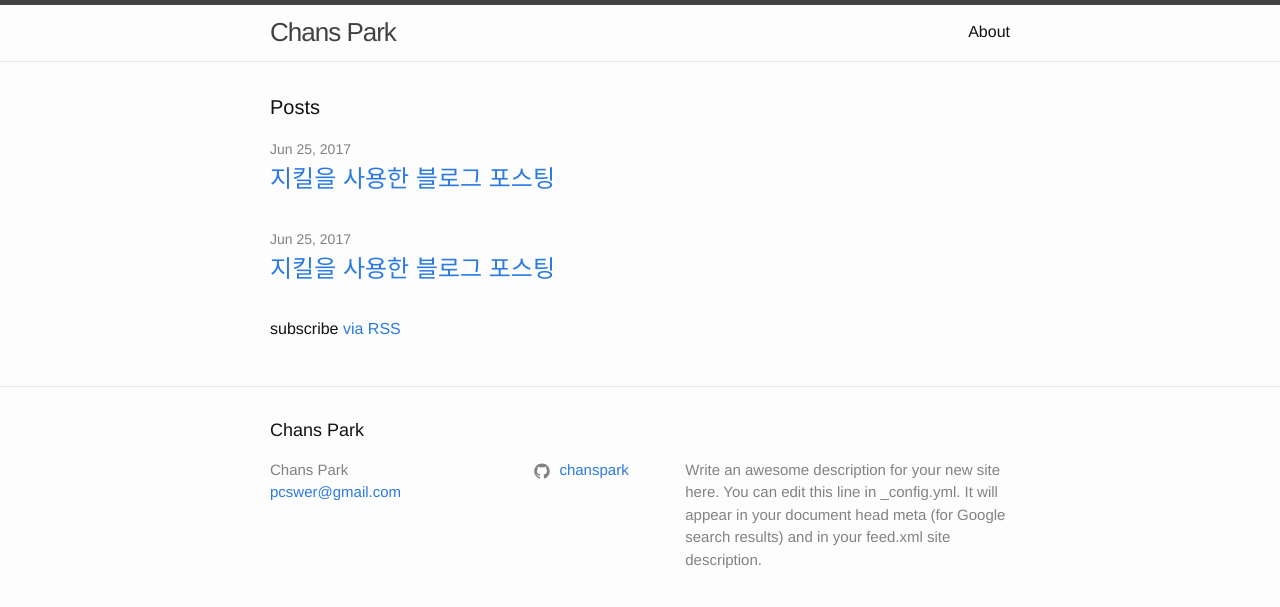
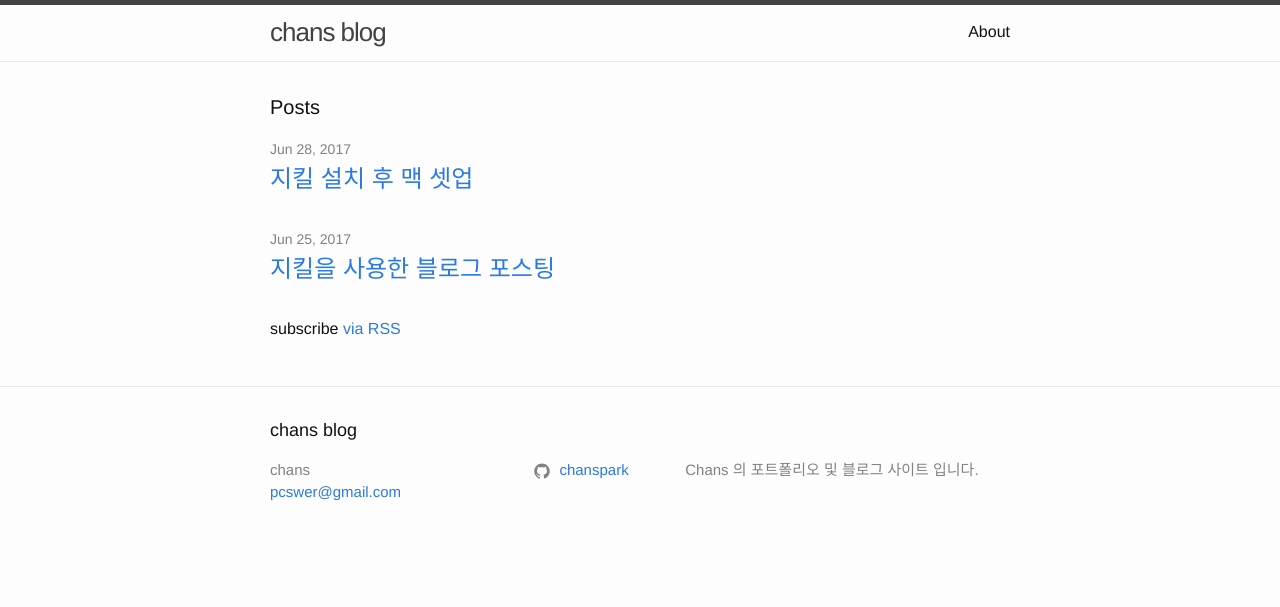
Before and after one commit to chanspark/chanspark.github.io, a Jekyll site: the page built from index.md, in a window 1280 px wide. Shown: the top 607 px of the page. Built offline with Jekyll 4.4.1, drawn with Linux system fonts in a browser that asks for light colours.

Commit message:
- 2017/06/28 post update, - gem jekyll-seo-tag installed along with 19 gems - _config file updated with seo

```diff
--- a/Gemfile
+++ b/Gemfile
@@ -25,3 +25,5 @@
 
 # Windows does not include zoneinfo files, so bundle the tzinfo-data gem
 gem 'tzinfo-data', platforms: [:mingw, :mswin, :x64_mingw, :jruby]
+
+gem "jekyll-seo-tag"
--- a/_config.yml
+++ b/_config.yml
@@ -13,16 +13,17 @@
 # you will see them accessed via {{ site.title }}, {{ site.email }}, and so on.
 # You can create any custom variable you would like, and they will be accessible
 # in the templates via {{ site.myvariable }}.
-title: Chans Park
+title: chans blog
 email: pcswer@gmail.com
-description: > # this means to ignore newlines until "baseurl:"
-  Write an awesome description for your new site here. You can edit this
-  line in _config.yml. It will appear in your document head meta (for
-  Google search results) and in your feed.xml site description.
+description: "Chans 의 포트폴리오 및 블로그 사이트 입니다."
 baseurl: "" # the subpath of your site, e.g. /blog
-url: "" # the base hostname & protocol for your site, e.g. http://example.com
+url: "https://chanspark.github.io"
+author: "chans"
 # twitter_username: jekyllrb
 github_username:  chanspark
+
+# jekyll-seo-tag options
+logo : "/assets/images/chans.png"
 
 # Build settings
 markdown: kramdown
@@ -31,3 +32,5 @@
 exclude:
   - Gemfile
   - Gemfile.lock
+gems:
+  - jekyll-seo-tag
--- a/_includes/head.html
+++ b/_includes/head.html
@@ -10,6 +10,9 @@
   <link rel="canonical" href="{{ page.url | replace:'index.html','' | absolute_url }}">
   <link rel="alternate" type="application/rss+xml" title="{{ site.title | escape }}" href="{{ "/feed.xml" | relative_url }}">
 
+  {% seo title %}
+
+
   {% if jekyll.environment == 'production' and site.google_analytics %}
   {% include google-analytics.html %}
   {% endif %}
```
Also changed, not shown: _posts/2017-06-28-지킬-설치-후-맥-셋업.markdown (added, +40 -0 lines), _posts/2017-06-28-지킬.markdown (deleted, +0 -25 lines), Gemfile.lock, assets/images/logo.png (added).
